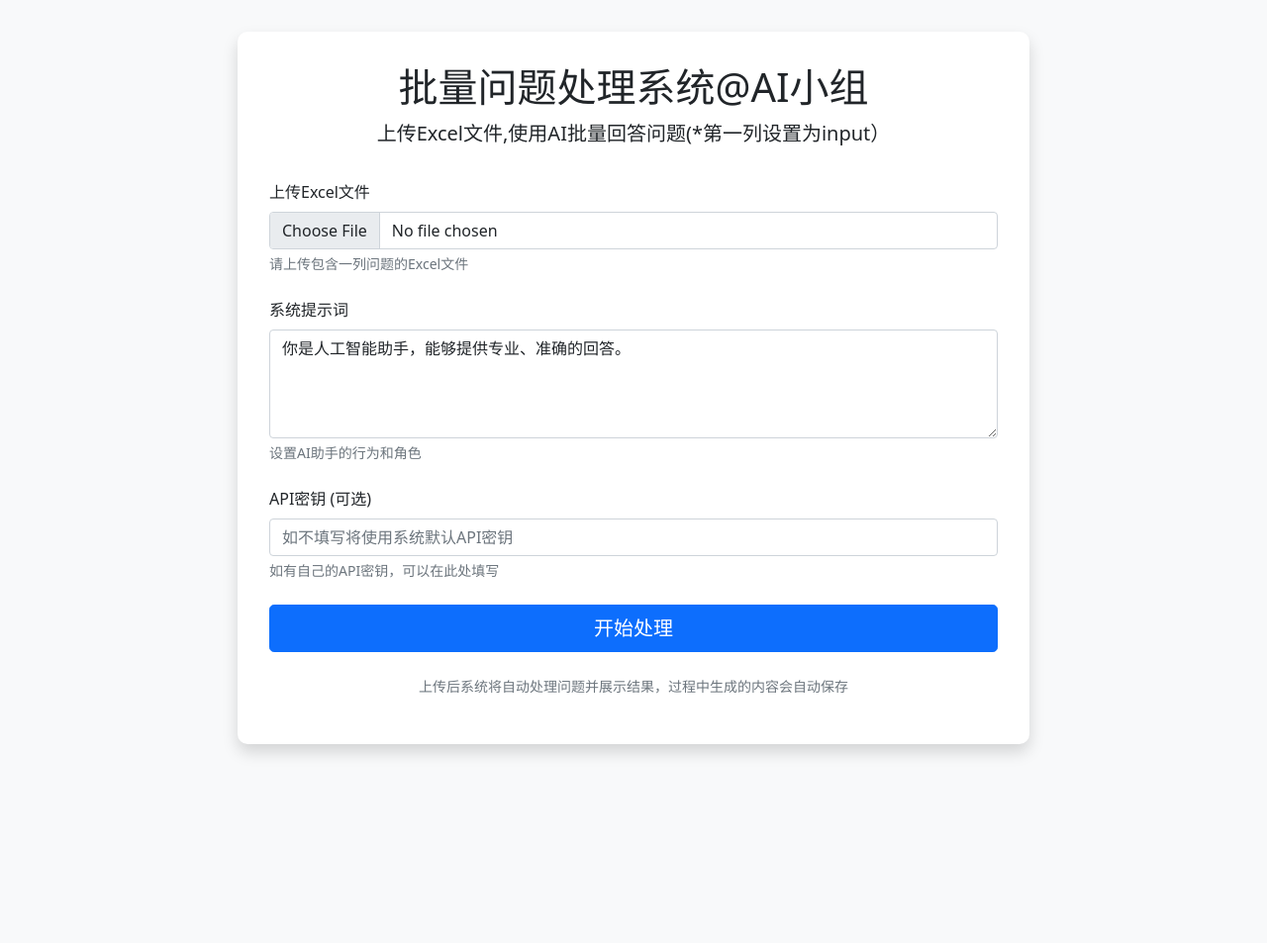
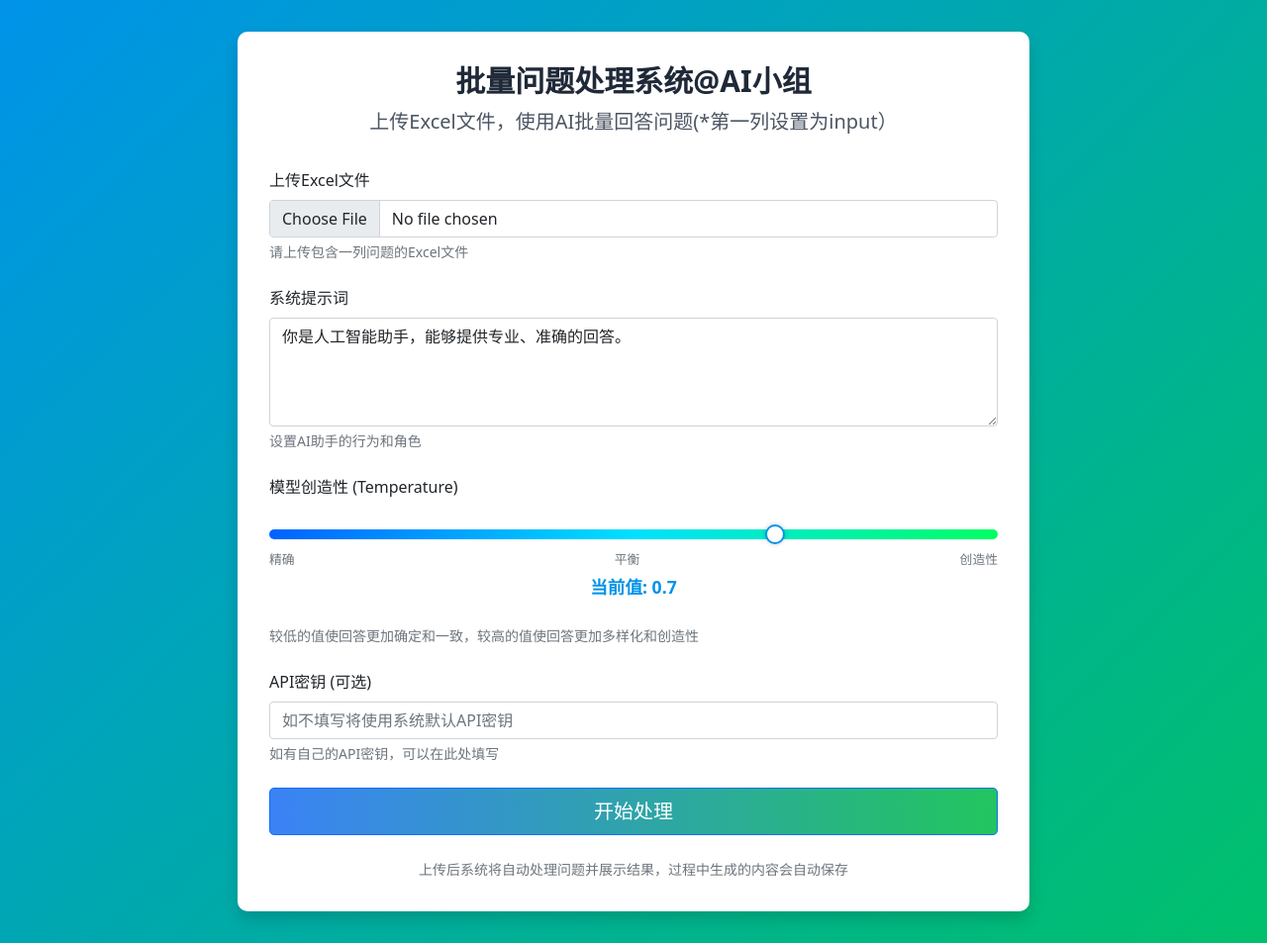
Before and after one commit to Jo6666887/batch_ai, a Flask app: page / in a window 1280 px wide. Shown: the whole page at 99% size. Before the commit the page ends 763 px from the top, so only its background shows below. Run offline with Flask 2, Linux system fonts and the light colour scheme; some libraries are stand-ins or nearby versions.

Commit message:
新增温度滑块_温度正确传参

```diff
--- a/app.py
+++ b/app.py
@@ -31,8 +31,9 @@ os.makedirs(app.config['RESULTS_FOLDER'], exist_ok=True)
 # 全局变量用于存储当前正在处理的任务
 current_tasks = {}
 
-def process_questions(task_id, questions, system_prompt, api_key):
+def process_questions(task_id, questions, system_prompt, api_key, temperature):
     """后台处理问题的函数"""
+    logger.info(f"开始处理任务 {task_id}，使用温度参数: {temperature}")
     results = []
     current_tasks[task_id]['status'] = 'processing'
     current_tasks[task_id]['total'] = len(questions)
@@ -78,7 +79,7 @@ def process_questions(task_id, questions, system_prompt, api_key):
             logger.info(f"重新处理被中断的问题，索引: {i}")
 
         try:
-            logger.info(f"处理问题 {i+1}/{len(questions)}")
+            logger.info(f"处理问题 {i+1}/{len(questions)}，使用温度: {temperature}")
 
             # 如果问题为空，跳过
             if pd.isna(question) or str(question).strip() == '':
@@ -100,7 +101,7 @@ def process_questions(task_id, questions, system_prompt, api_key):
                         {"role": "user", "content": question}
                     ],
                     stream=True,
-                    temperature=0.5
+                    temperature=float(temperature)  # 确保temperature是float类型
                 )
 
                 # 实时收集流式响应
@@ -229,9 +230,11 @@ def index():
     if last_task_id and last_task_id in current_tasks:
         task = current_tasks[last_task_id]
         system_prompt = task.get('system_prompt', '')
+        temperature = task.get('temperature', 0.7)
         return render_template('index.html',
                               last_task_id=last_task_id,
-                              system_prompt=system_prompt)
+                              system_prompt=system_prompt,
+                              temperature=temperature)
     return render_template('index.html')
 
 @app.route('/upload', methods=['POST'])
@@ -242,6 +245,8 @@ def upload_file():
     file = request.files['file']
     system_prompt = request.form.get('system_prompt', '你是人工智能助手。')
     api_key = request.form.get('api_key', os.getenv('ARK_API_KEY', ''))
+    temperature = float(request.form.get('temperature', 0.7))  # 获取温度参数，默认0.7
+    logger.info(f"收到温度参数: {temperature}")
 
     if file.filename == '':
         return redirect(request.url)
@@ -274,6 +279,7 @@ def upload_file():
                 'original_file_path': filepath,  # 保存原始文件路径
                 'system_prompt': system_prompt,  # 保存系统提示词
                 'api_key': api_key,  # 保存API密钥
+                'temperature': temperature,  # 保存温度参数
                 'status': 'starting',
                 'total': len(questions),
                 'completed': 0,
@@ -282,7 +288,7 @@ def upload_file():
 
             thread = threading.Thread(
                 target=process_questions,
-                args=(task_id, questions, system_prompt, api_key)
+                args=(task_id, questions, system_prompt, api_key, temperature)  # 传递温度参数
             )
             thread.daemon = True
             thread.start()
@@ -400,7 +406,8 @@ def control_task(task_id):
             'status': 'paused',
             'task_info': {
                 'system_prompt': current_tasks[task_id].get('system_prompt', ''),
-                'filename': current_tasks[task_id].get('filename', '')
+                'filename': current_tasks[task_id].get('filename', ''),
+                'temperature': current_tasks[task_id].get('temperature', 0.7)
             }
         })
     elif action == 'resume':
--- a/app/templates/index.html
+++ b/app/templates/index.html
@@ -5,11 +5,13 @@
     <meta name="viewport" content="width=device-width, initial-scale=1.0">
     <title>批量问题处理系统</title>
     <link href="https://cdn.jsdelivr.net/npm/bootstrap@5.1.3/dist/css/bootstrap.min.css" rel="stylesheet">
+    <script src="https://cdn.tailwindcss.com"></script>
     <style>
         body {
             padding-top: 2rem;
             padding-bottom: 2rem;
-            background-color: #f8f9fa;
+            background: linear-gradient(135deg, #0093E9 0%, #00C06B 100%);
+            min-height: 100vh;
         }
         .form-container {
             max-width: 800px;
@@ -36,14 +38,50 @@
             margin-bottom: 20px;
             border-left: 4px solid #007bff;
         }
+        .temperature-slider {
+            margin-top: 15px;
+            margin-bottom: 25px;
+        }
+        .temperature-slider input[type=range] {
+            width: 100%;
+            height: 10px;
+            border-radius: 5px;
+            background: linear-gradient(to right, #0062ff, #00e1ff, #00ff62);
+            outline: none;
+            -webkit-appearance: none;
+        }
+        .temperature-slider input[type=range]::-webkit-slider-thumb {
+            -webkit-appearance: none;
+            width: 20px;
+            height: 20px;
+            border-radius: 50%;
+            background: white;
+            border: 2px solid #0093E9;
+            cursor: pointer;
+            box-shadow: 0 0 5px rgba(0, 0, 0, 0.2);
+        }
+        .temperature-labels {
+            display: flex;
+            justify-content: space-between;
+            margin-top: 5px;
+            font-size: 0.8rem;
+            color: #6c757d;
+        }
+        .temperature-display {
+            text-align: center;
+            font-weight: 600;
+            margin-top: 5px;
+            font-size: 1.1rem;
+            color: #0093E9;
+        }
     </style>
 </head>
 <body>
     <div class="container">
         <div class="form-container">
             <div class="header">
-                <h1>批量问题处理系统@AI小组</h1>
-                <p class="lead">上传Excel文件,使用AI批量回答问题(*第一列设置为input）</p>
+                <h1 class="text-3xl font-bold text-gray-800">批量问题处理系统@AI小组</h1>
+                <p class="lead text-gray-600 mt-2">上传Excel文件，使用AI批量回答问题(*第一列设置为input）</p>
             </div>
 
             {% if last_task_id %}
@@ -66,13 +104,29 @@
                 </div>
 
                 <div class="mb-4">
+                    <label class="form-label">模型创造性 (Temperature)</label>
+                    <div class="temperature-slider">
+                        <input type="range" id="temperature" name="temperature" min="0" max="1" step="0.1" value="{{ temperature|default(0.7) }}">
+                        <div class="temperature-labels">
+                            <span>精确</span>
+                            <span>平衡</span>
+                            <span>创造性</span>
+                        </div>
+                        <div class="temperature-display">
+                            当前值: <span id="temperature-value">{{ temperature|default(0.7) }}</span>
+                        </div>
+                    </div>
+                    <div class="form-text">较低的值使回答更加确定和一致，较高的值使回答更加多样化和创造性</div>
+                </div>
+
+                <div class="mb-4">
                     <label for="api_key" class="form-label">API密钥 (可选)</label>
                     <input type="text" class="form-control" id="api_key" name="api_key" placeholder="如不填写将使用系统默认API密钥">
                     <div class="form-text">如有自己的API密钥，可以在此处填写</div>
                 </div>
 
                 <div class="d-grid">
-                    <button type="submit" class="btn btn-primary btn-lg">开始处理</button>
+                    <button type="submit" class="btn btn-primary btn-lg bg-gradient-to-r from-blue-500 to-green-500 hover:from-blue-600 hover:to-green-600">开始处理</button>
                 </div>
             </form>
 
@@ -81,5 +135,14 @@
             </div>
         </div>
     </div>
+
+    <script>
+        const temperatureSlider = document.getElementById('temperature');
+        const temperatureValue = document.getElementById('temperature-value');
+
+        temperatureSlider.addEventListener('input', function() {
+            temperatureValue.textContent = this.value;
+        });
+    </script>
 </body>
 </html>
```
